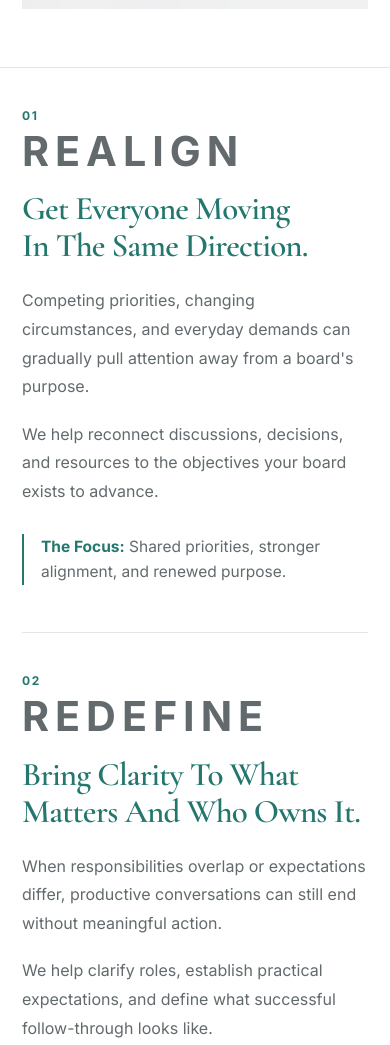
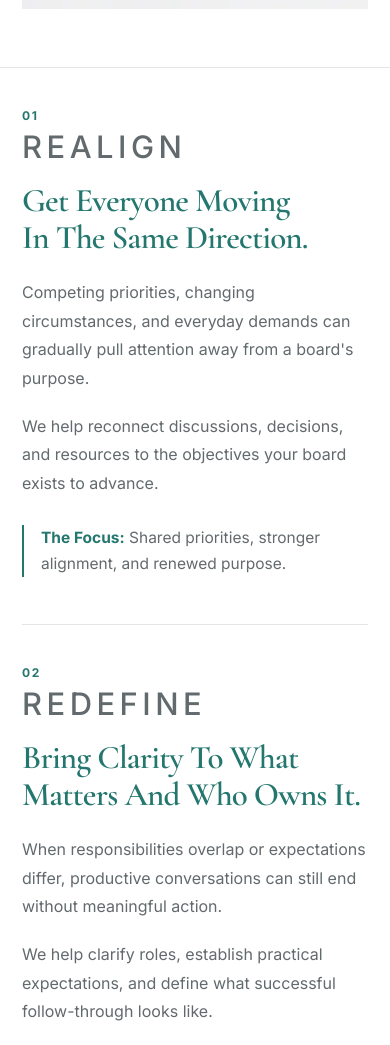
Before and after one commit to ejculp-droid/board-direction, a plain HTML site: page services/index.html in a window 390 px wide. Shown: the part 840-1885 px from the top of the page. Drawn offline with nearby package versions, Linux system fonts and the light colour scheme.

Commit message:
Reduce Services eyebrow labels by 25 percent and soften font weight

```diff
--- a/assets/css/services-rto-inspired.css
+++ b/assets/css/services-rto-inspired.css
@@ -21,7 +21,7 @@
  border-bottom:1px solid var(--line,#E2E7E4)}
 #main-content.bd-services .service-detail__side {display:flex;flex-direction:column;align-items:flex-start;gap:5px;min-width:0}
 #main-content.bd-services .service-detail__number {display:block;padding:0;margin:0;color:var(--teal,#24776E);font:650 12px/1.5 "Inter",ui-sans-serif,system-ui,sans-serif;letter-spacing:.14em}
-#main-content.bd-services .service-detail__name {color:var(--body,#626A6D);font-family:"Inter",ui-sans-serif,system-ui,sans-serif;font-weight:650;letter-spacing:.145em;text-transform:uppercase;font-size:clamp(40px,3.75vw,51.25px);line-height:1.04;margin:0}
+#main-content.bd-services .service-detail__name {color:var(--body,#626A6D);font-family:"Inter",ui-sans-serif,system-ui,sans-serif;font-weight:500;letter-spacing:.145em;text-transform:uppercase;font-size:clamp(30px,2.8125vw,38.4375px);line-height:1.12;margin:0}
 #main-content.bd-services .service-detail__content {min-width:0}
 #main-content.bd-services .service-detail__content h3 {max-width:720px;margin:0 0 21px;color:var(--teal,#24776E);font-size:clamp(32px,3vw,41px);line-height:1.12}
 #main-content.bd-services .service-detail__content p {max-width:710px;margin:0 0 19px;color:var(--body,#626A6D);font-size:16.5px;font-weight:400;line-height:1.79}
@@ -51,7 +51,7 @@
  #main-content.bd-services .bd-services__hero-title {font-size:clamp(44px,12vw,58px)}
  #main-content.bd-services .bd-services__hero-lead {font-size:16px}
  #main-content.bd-services .service-detail {padding-block:39px 47px}
- #main-content.bd-services .service-detail__name {font-size:41.25px}
+ #main-content.bd-services .service-detail__name {font-size:30.9375px}
  #main-content.bd-services .service-detail__content h3 {font-size:33px}
  #main-content.bd-services .service-detail__content p {font-size:16px}
  #main-content.bd-services .callout {padding-block:62px 69px}
```
